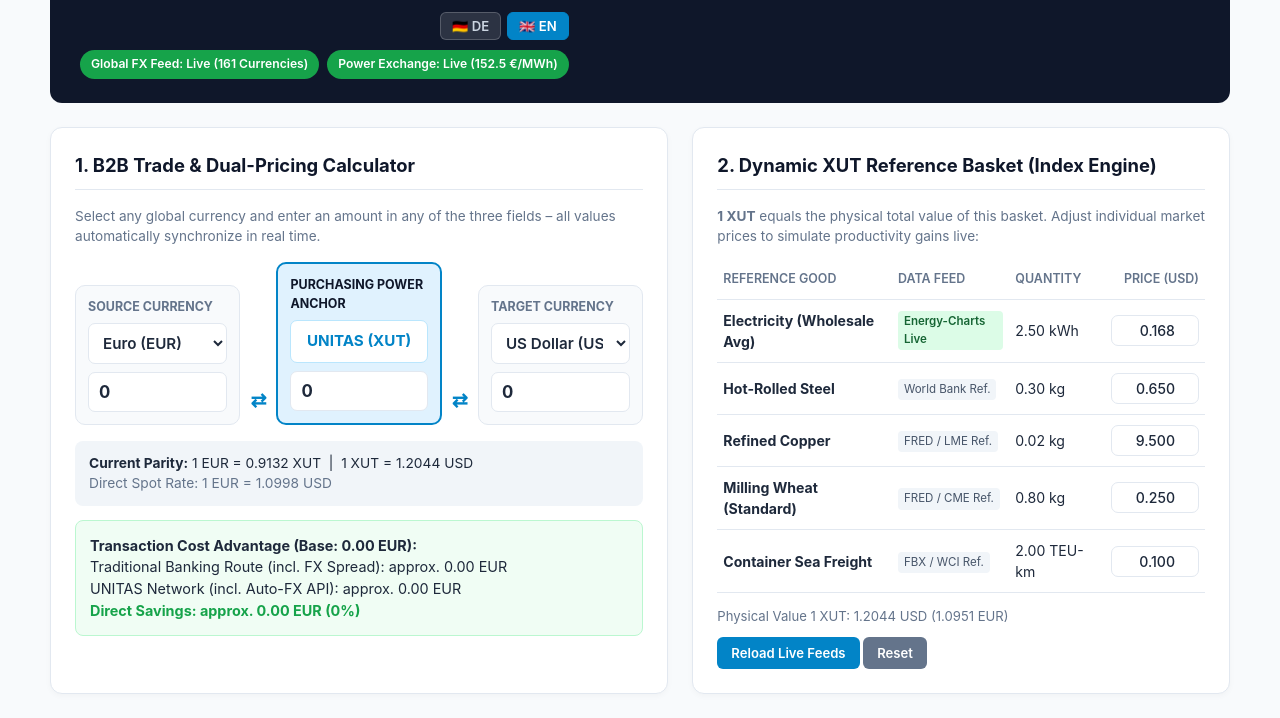
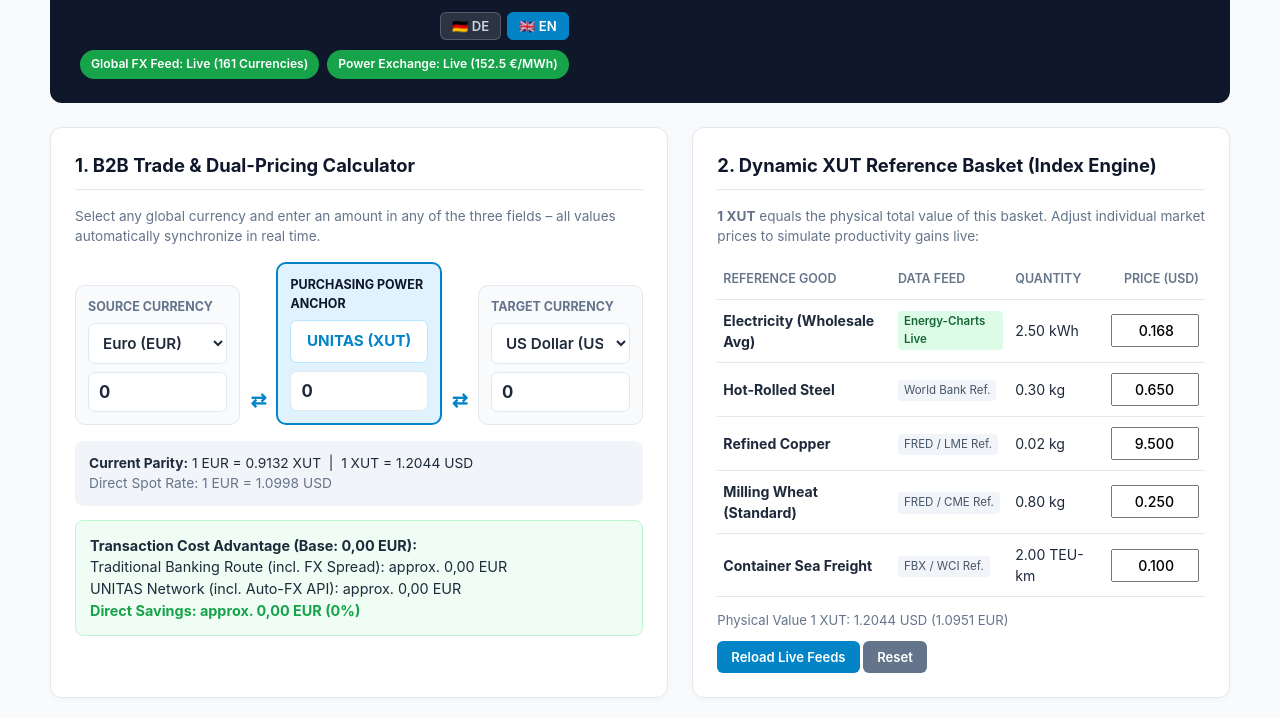
Before and after one commit to UNITAS-XUT/unitas-index, a plain HTML site: page index.html in a window 1280 px wide. Shown: the part 107-825 px from the top of the page. Drawn offline with Linux system fonts and the light colour scheme.

Commit message:
Update index.html

```diff
--- a/index.html
+++ b/index.html
@@ -30,10 +30,10 @@
         .box-panel.unitas-center { background: var(--accent-light); border: 2px solid var(--accent); }
         .box-panel label { display: block; font-size: 0.78rem; font-weight: 700; text-transform: uppercase; color: var(--muted); margin-bottom: 6px; }
         .box-panel.unitas-center label { color: var(--primary); }
-        select, input[type="number"] { width: 100%; padding: 9px 10px; border: 1px solid var(--border); border-radius: 7px; font-size: 0.95rem; color: var(--text); background: white; }
+        select, input[type="text"] { width: 100%; padding: 9px 10px; border: 1px solid var(--border); border-radius: 7px; font-size: 0.95rem; color: var(--text); background: white; }
         select { margin-bottom: 8px; font-weight: 600; }
         .unitas-label-box { padding: 9px 10px; background: white; border: 1px solid #bae6fd; border-radius: 7px; font-weight: 700; font-size: 0.95rem; color: var(--accent); margin-bottom: 8px; text-align: center; }
-        input[type="number"] { font-weight: 700; font-size: 1.05rem; }
+        input[type="text"] { font-weight: 700; font-size: 1.05rem; }
         .rate-summary { background: #f1f5f9; padding: 12px 14px; border-radius: 8px; margin-top: 16px; font-size: 0.86rem; color: var(--text); }
         .savings-box { background: #f0fdf4; border: 1px solid #bbf7d0; padding: 14px; border-radius: 8px; margin-top: 14px; font-size: 0.9rem; }
         .savings-highlight { color: var(--success); font-weight: 700; }
@@ -73,19 +73,19 @@
                 <div class="box-panel">
                     <label for="from-currency" id="ui-lbl-from">Ausgangswährung</label>
                     <select id="from-currency"></select>
-                    <input type="number" id="from-amount" value="100000" min="0" step="any">
+                    <input type="text" inputmode="decimal" id="from-amount" value="0">
                 </div>
                 <div class="arrow-sep">&#8644;</div>
                 <div class="box-panel unitas-center">
                     <label for="xut-amount" id="ui-lbl-xut">Kaufkraft-Anker</label>
                     <div class="unitas-label-box">UNITAS (XUT)</div>
-                    <input type="number" id="xut-amount" value="0" min="0" step="any">
+                    <input type="text" inputmode="decimal" id="xut-amount" value="0">
                 </div>
                 <div class="arrow-sep">&#8644;</div>
                 <div class="box-panel">
                     <label for="to-currency" id="ui-lbl-to">Zielwährung</label>
                     <select id="to-currency"></select>
-                    <input type="number" id="to-amount" value="0" min="0" step="any">
+                    <input type="text" inputmode="decimal" id="to-amount" value="0">
                 </div>
             </div>
             <div class="rate-summary" id="rate-summary"></div>
@@ -285,13 +285,32 @@ function getXutValueInUsd() {
     return total > 0 ? total : 0.0001;
 }
 
+function parseFormattedNumber(str) {
+    if (!str) return 0;
+    var cleaned = str.toString().replace(/\./g, "").replace(",", ".");
+    var val = parseFloat(cleaned);
+    return isNaN(val) ? 0 : val;
+}
+
 function fmt(num) {
-    return (!isFinite(num) || isNaN(num)) ? "0.00" : Number(num.toFixed(4)).toString();
+    if (!isFinite(num) || isNaN(num) || num === 0) return "0";
+    var rounded = Number(num.toFixed(4));
+    var parts = rounded.toString().split(".");
+    parts[0] = parts[0].replace(/\B(?=(\d{3})+(?!\d))/g, ".");
+    return parts.length > 1 ? (parts[0] + "," + parts[1]) : parts[0];
+}
+
+function formatInputLive(inputEl) {
+    var raw = inputEl.value.replace(/[^0-9,]/g, "");
+    var parts = raw.split(",");
+    var intPart = parts[0].replace(/^0+(?=\d)/, "");
+    intPart = intPart.replace(/\B(?=(\d{3})+(?!\d))/g, ".");
+    inputEl.value = parts.length > 1 ? (intPart + "," + parts[1]) : intPart;
 }
 
 function recalculate(mode) {
     var t = i18n[currentLang];
-    var loc = currentLang === "de" ? "de-DE" : "en-US";
+    var loc = "de-DE";
     var xutUsd = getXutValueInUsd();
     var xutEur = xutUsd * (fxRatesPerUsd.EUR || 0.86);
     document.getElementById("basket-usd-total").textContent = t.basketTotal.replace("{usd}", xutUsd.toFixed(4)).replace("{eur}", xutEur.toFixed(4));
@@ -304,15 +323,18 @@ function recalculate(mode) {
     var usd = 0;
 
     if (mode === "from") {
-        usd = (parseFloat(fromInput.value) || 0) / fxRatesPerUsd[fromCurr];
+        formatInputLive(fromInput);
+        usd = parseFormattedNumber(fromInput.value) / fxRatesPerUsd[fromCurr];
         xutInput.value = fmt(usd / xutUsd);
         toInput.value = fmt(usd * fxRatesPerUsd[toCurr]);
     } else if (mode === "to") {
-        usd = (parseFloat(toInput.value) || 0) / fxRatesPerUsd[toCurr];
+        formatInputLive(toInput);
+        usd = parseFormattedNumber(toInput.value) / fxRatesPerUsd[toCurr];
         fromInput.value = fmt(usd * fxRatesPerUsd[fromCurr]);
         xutInput.value = fmt(usd / xutUsd);
     } else {
-        usd = (parseFloat(xutInput.value) || 0) * xutUsd;
+        if (document.activeElement === xutInput) formatInputLive(xutInput);
+        usd = parseFormattedNumber(xutInput.value) * xutUsd;
         fromInput.value = fmt(usd * fxRatesPerUsd[fromCurr]);
         toInput.value = fmt(usd * fxRatesPerUsd[toCurr]);
     }
```
